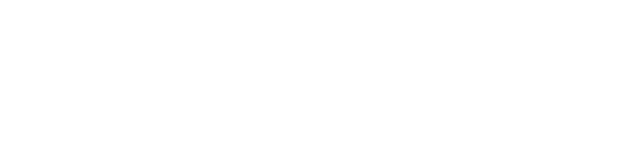
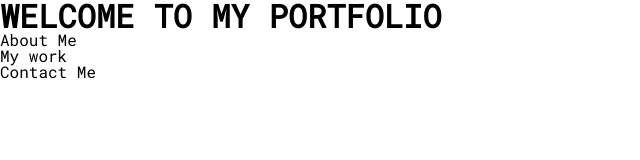
Before and after one commit to MrPolkadot/my-portfolio, a plain HTML site: page index.html in a window 1280 px wide. Shown: the whole page, without its empty margins (0-640 px from the left). Drawn offline with Linux system fonts and the light colour scheme.

Commit message:
Import font-family. Add basic html structure.

```diff
--- a/assets/css/reset.css
+++ b/assets/css/reset.css
@@ -14,5 +14,5 @@ html {
 body {
     min-height: 100%;
     line-height: 1;
-    /* ADD A FONT-FAMILY! */
+    font-family: 'Roboto Mono', Arial, Helvetica, sans-serif, monospace;
 }
--- a/index.html
+++ b/index.html
@@ -5,11 +5,34 @@
         <meta name="viewport" content="width=device-width, initial-scale=1.0">
         <link rel="stylesheet" href="./assets/css/reset.css">
         <link rel="stylesheet" href="./assets/css/style.css">
+        <!--Imported a font-family-->
+        <link rel="preconnect" href="https://fonts.googleapis.com">
+        <link rel="preconnect" href="https://fonts.gstatic.com" crossorigin>
+        <link href="https://fonts.googleapis.com/css2?family=Roboto+Mono:wght@200;400&display=swap" rel="stylesheet">
         <title>Salvador's Portfolio</title>
     </head>
     <body>
-        <nav>
+        <header id="translate">
+            <h1>WELCOME TO MY PORTFOLIO</h1>
+        </header>
+        <nav id="navbar">
+            <ul class="nav-list">
+                <li>About Me</li>
+                <li>My work</li>
+                <li>Contact Me</li>
+            </ul>
+        </nav>
+        <section>
 
-        </nav>
+        </section>
+        <section>
+
+        </section>
+        <section>
+
+        </section>
+        <footer>
+
+        </footer>
     </body>
 </html>
```
Also changed, not shown: 2 other files.
